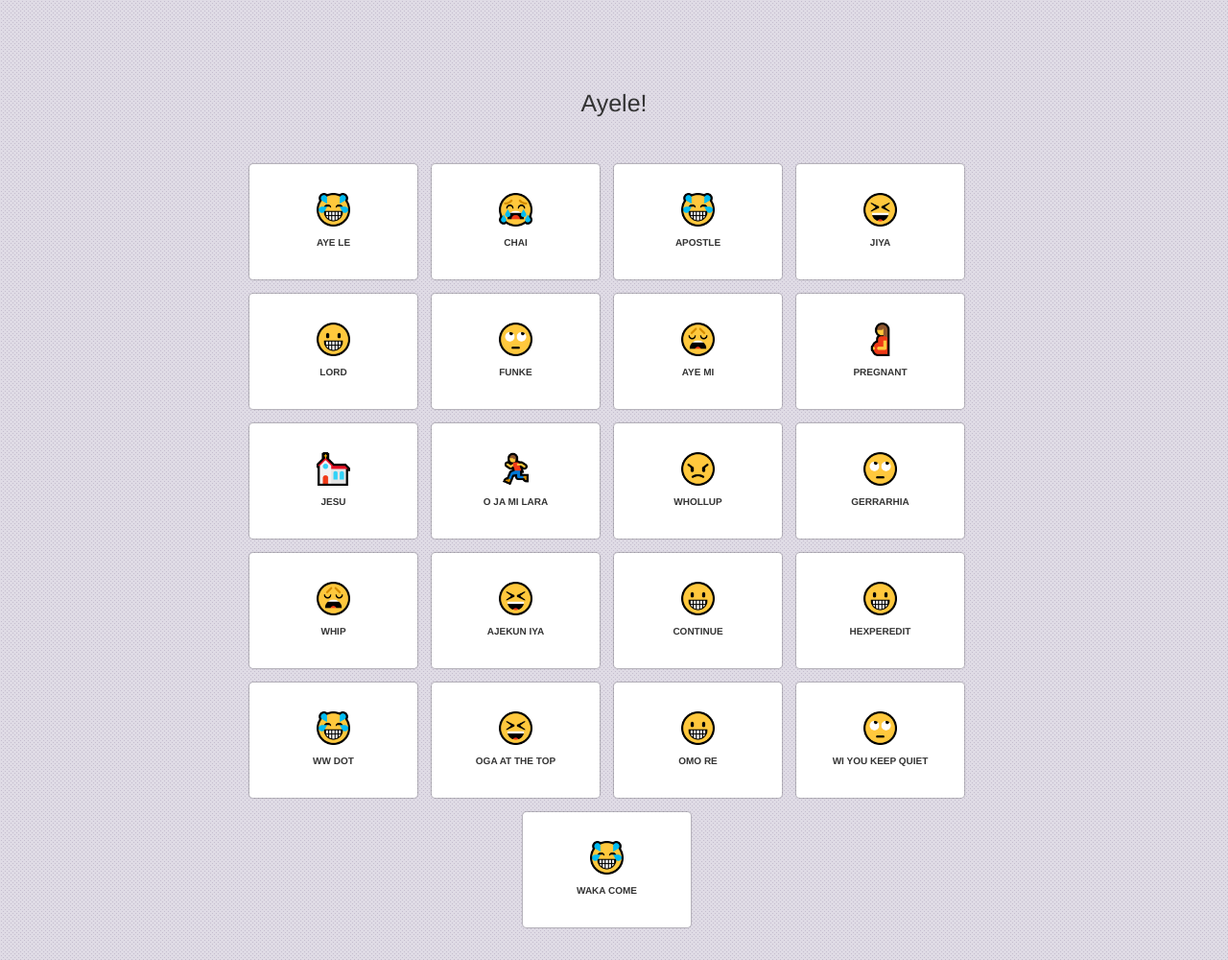
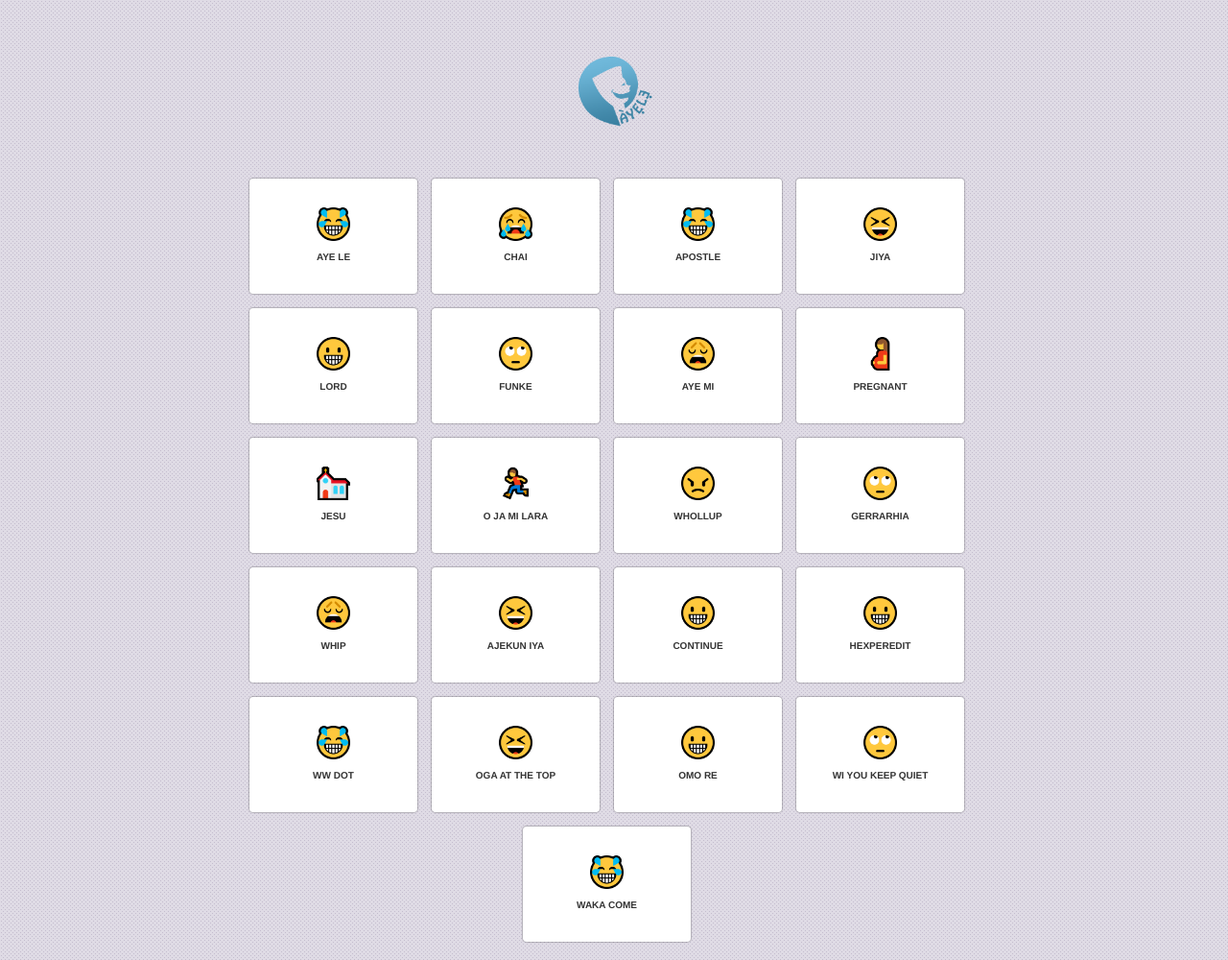
Before and after one commit to seunfapps/ayele, a plain HTML site: page index.html in a window 1280 px wide. Shown: the top 1000 px of the page at 96% size. Drawn offline with nearby package versions, Linux system fonts and the light colour scheme.

Commit message:
Added logo

```diff
--- a/css/styles.css
+++ b/css/styles.css
@@ -6,12 +6,16 @@
 }
 
 .container {
-	padding: 70px 0;
+	padding: 50px 0;
 }
 
 .top-text {
 	font-size: 25px;
 	margin-bottom: 45px;
+}
+
+.top-text img {
+	width: 100px;
 }
 
 .main-content-section {
--- a/index.html
+++ b/index.html
@@ -27,10 +27,11 @@
 </head>
 <body>
     <div class="container">
-        <div class="row" style="margin-top: 20px">
+        <div class="row">
             <div class="col-md-8 col-md-offset-2">
                 <div class="top-text">
-                    Ayele!
+                    <img src="img/logo.png" alt="">
+                    <!--Ayele!-->
                 </div>
                 <div ng-app='myApp' ng-controller="ctrl">
                     <ul>
```
Also changed, not shown: img/logo.png (added).
